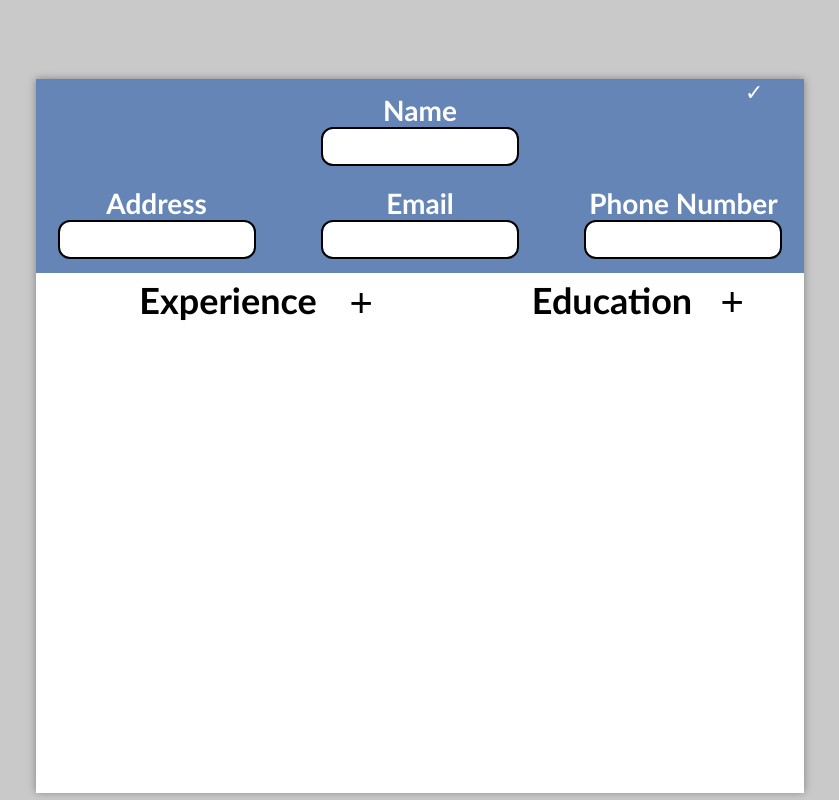
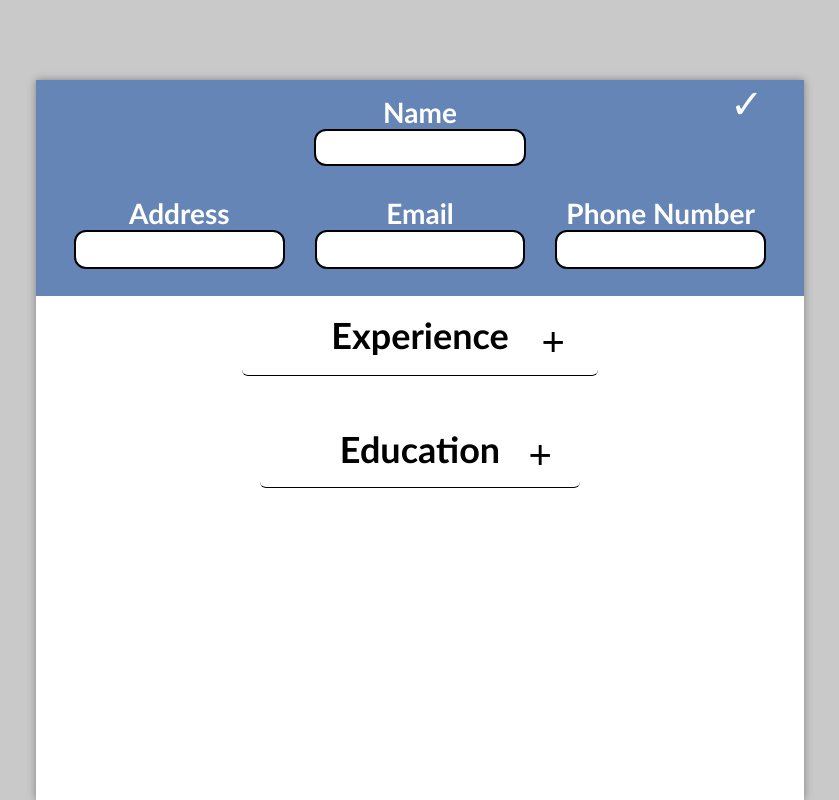
Before and after one commit to oliverowen2210/cv-project, a React (Create React App) app: page / in a window 1280 px wide. Shown: the whole page, without its empty margins (220-1059 px from the left). Built offline with nearby package versions, Linux system fonts and the light colour scheme.

Commit message:
improved styling of all infos

```diff
--- a/src/index.css
+++ b/src/index.css
@@ -4,51 +4,115 @@ html {
   font-family: "Gill Sans", "Gill Sans MT", Calibri, "Trebuchet MS", sans-serif;
   font-size: 20px;
   background-color: rgb(201, 201, 201);
+  height: 100%;
 }
 
 #root {
-  height: 99vh;
+  min-height: 100%;
+  position: relative;
   display: flex;
   justify-content: center;
+  overflow-y: auto;
 }
 
 .App {
-  height: 90%;
+  min-height: 90vh;
+  display: flex;
+  position: absolute;
+  top: 10%;
+  flex-direction: column;
   width: 60%;
   column-gap: 6%;
   align-self: flex-end;
   box-shadow: 0px 0px 8px gray;
-}
-
-main {
-  display: flex;
-  background-color: white;
-  height: 73%;
+  background: white;
 }
 
 .generalInfo {
   display: grid;
   position: relative;
+  flex-shrink: 0;
   grid-template-rows: repeat(2, 1fr);
   grid-template-columns: repeat(3, 1fr);
   grid-row: 1;
   grid-column: 1 / 3;
-  gap: 5%;
-  padding: 1%;
-  width: 98%;
-  height: 25%;
+  row-gap: 20%;
+  padding: 2% 3% 7% 3%;
   justify-self: center;
   background-color: rgb(100, 133, 182);
   color: white;
 }
 
+.infoHeader {
+  display: grid;
+  grid-template-columns: 1fr 2fr 1fr;
+  border-bottom: 1px solid black;
+  border-radius: 0.3rem;
+}
+
+.infoHeader h2 {
+  grid-column: 2;
+  margin: 10% 0;
+  font-size: 1.8rem;
+}
+
+.newInfoButton {
+  background: none;
+  border: none;
+  cursor: pointer;
+  font-size: 2rem;
+  align-self: flex-end;
+  margin: 10% 0;
+}
+
+main {
+  display: flex;
+  flex-direction: column;
+  align-items: center;
+  gap: 5%;
+  background-color: white;
+  height: 73%;
+}
+
+.infoWrapper {
+  display: flex;
+  flex-direction: column;
+  align-items: center;
+  position: relative;
+  width: 75%;
+  flex-grow: 0;
+}
+
+.infoGroup {
+  height: fit-content;
+  width: 100%;
+  margin: 3% 0;
+  position: relative;
+}
+
+.editButton,
+.submitButton,
+.deleteButton {
+  position: absolute;
+  background: none;
+  border: none;
+  font-size: 2rem;
+  cursor: pointer;
+}
+
 .nameInput {
   grid-row: 1;
-  grid-column: 2;
+  grid-column: 1/4;
+  width: 35%;
+  justify-self: center;
+}
+
+.name.textField.edit {
+  padding: 1% 1%;
 }
 
 .nameInput span {
-  font-size: 4rem;
+  font-size: 2.5rem;
   font-weight: bold;
 }
 
@@ -78,8 +142,9 @@ main {
 }
 
 textarea.textField.edit {
+  box-sizing: border-box;
   max-height: 30vh;
-  max-width: 87%;
+  max-width: 100%;
   font-size: 1.2rem;
   border: 2px solid black;
   border-radius: 0.6rem;
@@ -120,72 +185,14 @@ input:focus {
   align-items: center;
 }
 
-.infoGroup {
-  height: fit-content;
-  max-height: 63%;
-  width: 60%;
-}
-
-.infoWrapper {
-  display: flex;
-  flex-direction: column;
-  align-items: center;
-  position: relative;
-  width: 50%;
-}
-
-.infoHeader {
-  display: grid;
-  grid-template-columns: 1fr 2fr 1fr;
-}
-
-.infoHeader h2 {
-  grid-column: 2;
-}
-
-.infoHeader button {
-  grid-column: 3;
-}
-
-.infoWrapper h2 {
-  margin: 3% 0;
-  font-size: 1.8rem;
-}
-
 .educationInfo,
 .workInfo {
   border-bottom: 1px solid black;
+  border-radius: 0.3rem;
   display: grid;
   margin-bottom: 2%;
   padding-bottom: 2%;
   position: relative;
-}
-
-.educationInfo {
-  grid-template-columns: 1fr 2fr;
-  grid-template-rows: repeat(2, 1fr);
-  gap: 1%;
-  height: fit-content;
-}
-
-.newInfoButton {
-  background: none;
-  border: none;
-  cursor: pointer;
-  font-size: 2rem;
-  align-self: flex-end;
-  right: 19vw;
-  top: 3vh;
-}
-
-.editButton,
-.submitButton,
-.deleteButton {
-  position: absolute;
-  background: none;
-  border: none;
-  font-size: 1.1em;
-  cursor: pointer;
 }
 
 .generalInfo .submitButton,
@@ -210,6 +217,13 @@ input:focus {
   right: -5.5vw;
 }
 
+.educationInfo {
+  grid-template-columns: 1fr 1fr;
+  grid-template-rows: repeat(2, 1fr);
+  gap: 1%;
+  height: fit-content;
+}
+
 .educationInfo .inputGroup {
   margin-bottom: 1%;
   display: flex;
@@ -220,25 +234,27 @@ input:focus {
   font-size: 1.2rem;
 }
 
+.schoolInput,
+.degreeInput {
+  width: 100%;
+}
+
 .schoolInput {
-  grid-column: 2;
+  grid-column: 1;
   grid-row: 2;
 }
 
 .degreeInput {
   font-weight: bold;
   grid-row: 1;
-  grid-column: 2;
+  grid-column: 1;
 }
 
 .gradDateInput {
-  grid-column: 1;
+  grid-column: 2;
   grid-row: 1 / 3;
-}
-
-span {
-  text-align: center;
-  font-size: 1.4rem;
+  justify-self: end;
+  align-items: flex-end;
 }
 
 .workInfo {
@@ -257,8 +273,20 @@ span {
   grid-column: 1;
 }
 
+.workedFromInput,
 .workedToInput {
-  position: relative;
+  justify-self: end;
+  right: 0%;
+  align-items: flex-end;
+}
+
+.workedFrom.noEdit,
+.workedTo.noEdit {
+  color: rgb(122, 122, 122);
+}
+
+.workedToInput {
+  grid-row: 2;
 }
 
 .jobDescInput {
```
